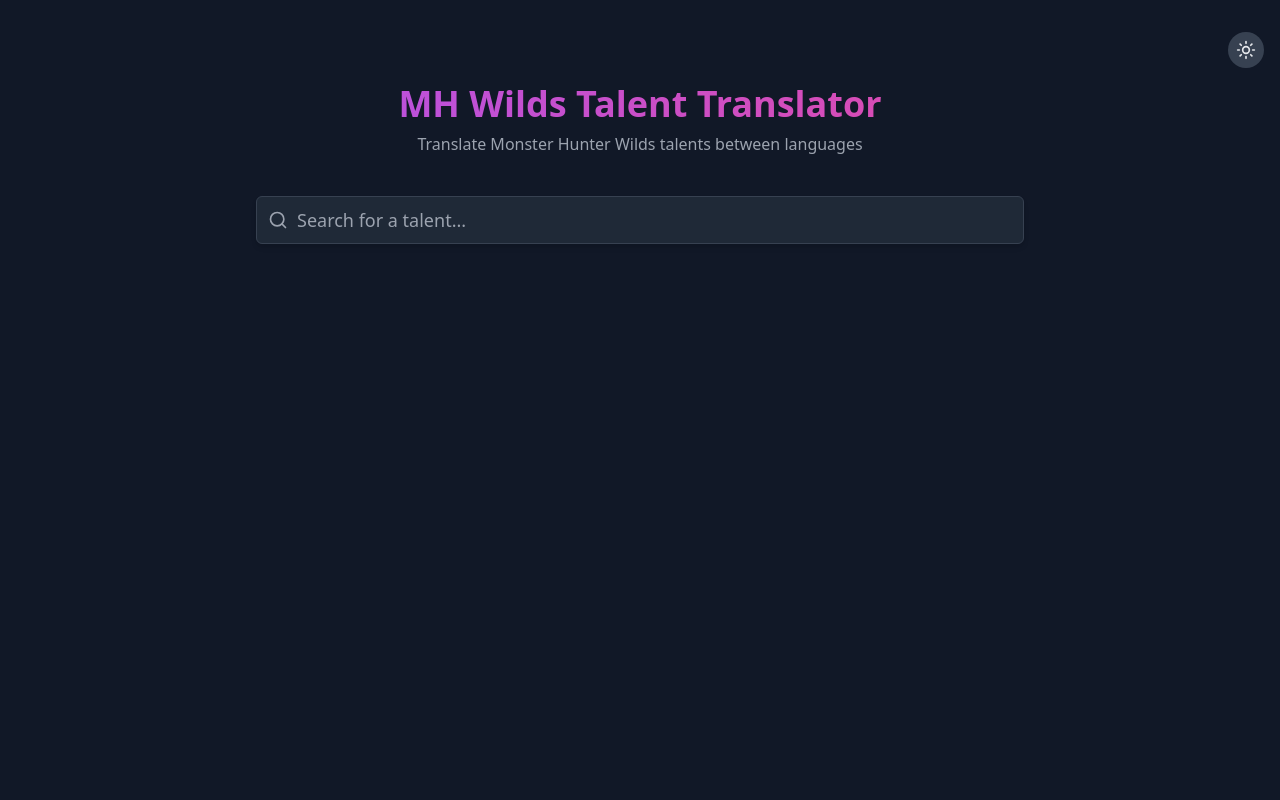
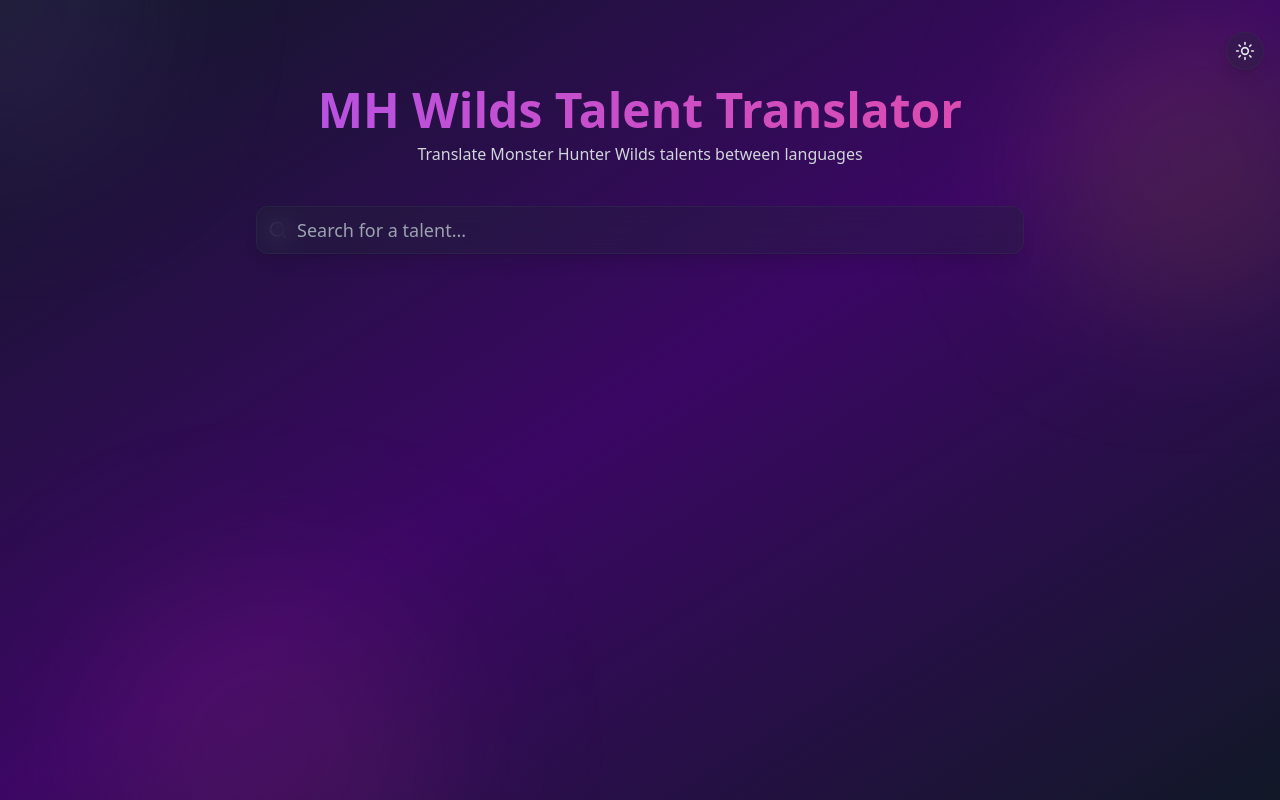
Before and after one commit to GMaxDev/mh_wilds_talents_translator, a React (Vite) app: page / in a window 1280 px wide. Built offline with nearby package versions, Linux system fonts and the light colour scheme.

Commit message:
feat: style update

```diff
--- a/src/App.jsx
+++ b/src/App.jsx
@@ -156,12 +156,22 @@
   };
 
   return (
-    <div className={`min-h-screen ${darkMode ? 'dark bg-gray-900' : 'bg-gradient-to-b from-white to-gray-100'}`}>
-      <div className="container mx-auto py-8 px-4">
+    <div className={`min-h-screen ${darkMode
+      ? 'dark bg-gradient-to-br from-gray-900 via-purple-950 to-gray-900'
+      : 'bg-gradient-to-br from-blue-50 via-purple-50 to-pink-50'}`}>
+
+      {/* Éléments décoratifs pour l'arrière-plan */}
+      <div className="fixed inset-0 overflow-hidden pointer-events-none">
+        <div className="absolute -top-40 -left-40 w-80 h-80 bg-purple-500 rounded-full mix-blend-multiply filter blur-3xl opacity-10 animate-blob"></div>
+        <div className="absolute top-0 -right-20 w-80 h-80 bg-yellow-500 rounded-full mix-blend-multiply filter blur-3xl opacity-10 animate-blob animation-delay-2000"></div>
+        <div className="absolute -bottom-40 left-20 w-80 h-80 bg-pink-500 rounded-full mix-blend-multiply filter blur-3xl opacity-10 animate-blob animation-delay-4000"></div>
+      </div>
+
+      <div className="container mx-auto py-8 px-4 relative z-10">
         <div className="flex justify-end mb-4">
           <button
             onClick={toggleDarkMode}
-            className="p-2 rounded-full bg-gray-200 dark:bg-gray-700 text-gray-700 dark:text-gray-200 hover:bg-gray-300 dark:hover:bg-gray-600 transition-colors"
+            className="p-2 rounded-full backdrop-blur-sm bg-white/10 dark:bg-gray-800/30 text-gray-700 dark:text-gray-200 hover:bg-white/20 dark:hover:bg-gray-700/50 transition-all duration-300 shadow-lg border border-white/20 dark:border-gray-700/30"
             aria-label={darkMode ? "Switch to light mode" : "Switch to dark mode"}
           >
             {darkMode ? <SunIcon /> : <MoonIcon />}
@@ -169,10 +179,10 @@
         </div>
 
         <div className="text-center mb-10">
-          <h1 className="text-4xl font-bold mb-2 bg-clip-text text-transparent bg-gradient-to-r from-purple-500 to-pink-500">
+          <h1 className="text-5xl font-bold mb-2 bg-clip-text text-transparent bg-gradient-to-r from-purple-500 to-pink-500">
             MH Wilds Talent Translator
           </h1>
-          <p className="text-gray-500 dark:text-gray-400">Translate Monster Hunter Wilds talents between languages</p>
+          <p className="text-gray-600 dark:text-gray-300">Translate Monster Hunter Wilds talents between languages</p>
         </div>
 
         <div className="max-w-3xl mx-auto">
@@ -185,11 +195,15 @@
               placeholder="Search for a talent..."
               value={searchQuery}
               onChange={(e) => setSearchQuery(e.target.value)}
-              className="pl-10 h-12 text-lg shadow-md transition-all focus:ring-2 focus:ring-purple-500 w-full rounded-md border border-gray-300 dark:border-gray-700 px-4 py-2 bg-white dark:bg-gray-800 text-gray-900 dark:text-gray-100"
+              className="pl-10 h-12 text-lg w-full rounded-xl border border-white/20 dark:border-gray-700/30 px-4 py-2
+                backdrop-blur-md bg-white/30 dark:bg-gray-800/30 text-gray-900 dark:text-gray-100
+                shadow-lg focus:ring-2 focus:ring-purple-500 focus:outline-none transition-all duration-300"
             />
             {searchQuery && (
               <div className="absolute right-3 top-1/2 transform -translate-y-1/2">
-                <span className="inline-flex items-center px-2 py-1 rounded-full text-xs font-medium bg-gray-100 dark:bg-gray-700 text-gray-800 dark:text-gray-200 border border-gray-300 dark:border-gray-600">
+                <span className="inline-flex items-center px-2 py-1 rounded-full text-xs font-medium
+                  backdrop-blur-md bg-white/30 dark:bg-gray-800/30 text-gray-800 dark:text-gray-200
+                  border border-white/20 dark:border-gray-700/30">
                   {sourceLanguage} detected
                   <SparklesIcon className="ml-1 text-yellow-500" />
                 </span>
@@ -198,20 +212,23 @@
           </div>
 
           {filteredTalents.length > 0 && (
-            <div className="mt-2 border dark:border-gray-700 rounded-md max-h-60 overflow-y-auto bg-white dark:bg-gray-800 shadow-lg">
+            <div className="mt-2 border border-white/20 dark:border-gray-700/30 rounded-xl max-h-60 overflow-y-auto
+              backdrop-blur-md bg-white/30 dark:bg-gray-800/30 shadow-lg">
               {filteredTalents.map((talentKey) => (
                 <div
                   key={talentKey}
-                  className="p-3 hover:bg-gray-100 dark:hover:bg-gray-700 cursor-pointer transition-colors border-b dark:border-gray-700 last:border-b-0 flex justify-between items-center"
+                  className="p-3 hover:bg-white/50 dark:hover:bg-gray-700/50 cursor-pointer transition-all duration-300
+                    border-b border-white/20 dark:border-gray-700/30 last:border-b-0 flex justify-between items-center"
                   onClick={() => handleTalentSelect(talentKey)}
                 >
                   <div>
                     <span className="font-medium text-gray-900 dark:text-gray-100">{talents[talentKey][sourceLanguage]?.name || talentKey}</span>
-                    <span className="text-xs text-gray-500 dark:text-gray-400 ml-2">
+                    <span className="text-xs text-gray-600 dark:text-gray-400 ml-2">
                       {talents[talentKey][sourceLanguage]?.category}
                     </span>
                   </div>
-                  <span className="text-xs px-2 py-1 rounded-full border border-gray-300 dark:border-gray-600 text-gray-700 dark:text-gray-300">
+                  <span className="text-xs px-2 py-1 rounded-full backdrop-blur-md bg-white/30 dark:bg-gray-800/30
+                    text-gray-700 dark:text-gray-300 border border-white/20 dark:border-gray-700/30">
                     {talentKey}
                   </span>
                 </div>
@@ -226,7 +243,9 @@
                   <select
                     value={sourceLanguage}
                     onChange={(e) => setSourceLanguage(e.target.value)}
-                    className="w-[100px] rounded-md border border-gray-300 dark:border-gray-700 px-3 py-2 bg-white dark:bg-gray-800 text-gray-900 dark:text-gray-100"
+                    className="w-[100px] rounded-xl border border-white/20 dark:border-gray-700/30 px-3 py-2
+                      backdrop-blur-md bg-white/30 dark:bg-gray-800/30 text-gray-900 dark:text-gray-100
+                      shadow-md focus:ring-2 focus:ring-purple-500 focus:outline-none"
                   >
                     {availableLanguages.map((lang) => (
                       <option key={`source-${lang}`} value={lang}>
@@ -237,7 +256,9 @@
 
                   <button
                     onClick={handleLanguageSwap}
-                    className="p-2 rounded-full hover:bg-gray-100 dark:hover:bg-gray-700 text-gray-700 dark:text-gray-300"
+                    className="p-2 rounded-full backdrop-blur-md bg-white/30 dark:bg-gray-800/30
+                      text-gray-700 dark:text-gray-300 hover:bg-white/50 dark:hover:bg-gray-700/50
+                      transition-all duration-300 border border-white/20 dark:border-gray-700/30 shadow-md"
                   >
                     <ArrowLeftRightIcon />
                   </button>
@@ -245,7 +266,9 @@
                   <select
                     value={targetLanguage}
                     onChange={(e) => setTargetLanguage(e.target.value)}
-                    className="w-[100px] rounded-md border border-gray-300 dark:border-gray-700 px-3 py-2 bg-white dark:bg-gray-800 text-gray-900 dark:text-gray-100"
+                    className="w-[100px] rounded-xl border border-white/20 dark:border-gray-700/30 px-3 py-2
+                      backdrop-blur-md bg-white/30 dark:bg-gray-800/30 text-gray-900 dark:text-gray-100
+                      shadow-md focus:ring-2 focus:ring-purple-500 focus:outline-none"
                   >
                     {availableLanguages.map((lang) => (
                       <option key={`target-${lang}`} value={lang}>
@@ -255,7 +278,8 @@
                   </select>
                 </div>
 
-                <span className="text-xs px-2 py-1 rounded-full border border-gray-300 dark:border-gray-600 text-gray-700 dark:text-gray-300">
+                <span className="text-xs px-2 py-1 rounded-full backdrop-blur-md bg-white/30 dark:bg-gray-800/30
+                  text-gray-700 dark:text-gray-300 border border-white/20 dark:border-gray-700/30">
                   {selectedTalent}
                 </span>
               </div>
@@ -282,10 +306,11 @@
   );
 }
 
-function TalentCard({ talent, language, darkMode }) {
+function TalentCard({ talent, talentKey, language, darkMode }) {
   if (!talent) {
     return (
-      <div className="border border-dashed dark:border-gray-700 rounded-lg p-4 bg-gray-50 dark:bg-gray-800">
+      <div className="border border-dashed border-white/20 dark:border-gray-700/30 rounded-xl p-4
+        backdrop-blur-md bg-white/20 dark:bg-gray-800/20 shadow-lg">
         <div className="p-4">
           <h3 className="text-lg font-medium text-gray-500 dark:text-gray-400">Translation not available in {language}</h3>
         </div>
@@ -294,28 +319,40 @@
   }
 
   return (
-    <div className="border dark:border-gray-700 rounded-lg overflow-hidden transition-all hover:shadow-md">
-      <div className={`${darkMode ? 'bg-gradient-to-r from-gray-800 to-gray-900' : 'bg-gradient-to-r from-gray-50 to-white'} border-b dark:border-gray-700 p-4`}>
+    <div className="group border border-white/20 dark:border-gray-700/30 rounded-xl overflow-hidden
+      backdrop-blur-md bg-white/30 dark:bg-gray-800/30
+      transition-all duration-500 hover:shadow-[0_0_15px_rgba(168,85,247,0.5)] dark:hover:shadow-[0_0_15px_rgba(168,85,247,0.3)]
+      hover:-translate-y-1">
+      <div className={`border-b border-white/20 dark:border-gray-700/30 p-4
+        ${darkMode
+          ? 'bg-gradient-to-r from-gray-800/50 to-purple-900/30'
+          : 'bg-gradient-to-r from-white/50 to-purple-100/30'}`}>
         <div className="flex justify-between items-start">
           <div>
-            <span className="inline-block px-2 py-1 text-xs font-medium rounded-full border border-gray-300 dark:border-gray-600 text-gray-700 dark:text-gray-300 mb-2">
+            <span className="inline-block px-2 py-1 text-xs font-medium rounded-full
+              backdrop-blur-md bg-white/30 dark:bg-gray-800/30
+              text-gray-700 dark:text-gray-300 border border-white/20 dark:border-gray-700/30 mb-2">
               {language}
             </span>
-            <h3 className="text-xl font-bold text-gray-900 dark:text-white">{talent.name}</h3>
-            <div className="text-sm font-medium text-gray-500 dark:text-gray-400 mt-1">{talent.category}</div>
+            <h3 className="text-xl font-bold text-gray-900 dark:text-white group-hover:text-purple-600 dark:group-hover:text-purple-400 transition-colors duration-300">
+              {talent.name}
+            </h3>
+            <div className="text-sm font-medium text-gray-600 dark:text-gray-400 mt-1">{talent.category}</div>
           </div>
         </div>
       </div>
-      <div className="p-4 bg-white dark:bg-gray-800">
+      <div className="p-4">
         <p className="mb-6 text-sm leading-relaxed text-gray-700 dark:text-gray-300">{talent.description}</p>
 
         {Object.keys(talent.levels).length > 0 && (
           <div>
             <h3 className="font-semibold mb-2 text-sm uppercase tracking-wide text-gray-500 dark:text-gray-400">Levels</h3>
-            <div className="space-y-2 rounded-md bg-gray-50 dark:bg-gray-700 p-3">
+            <div className="space-y-2 rounded-xl backdrop-blur-md bg-white/20 dark:bg-gray-700/30 p-3 border border-white/10 dark:border-gray-600/30">
               {Object.entries(talent.levels).map(([level, description]) => (
                 <div key={level} className="flex gap-2 text-sm">
-                  <span className="px-2 py-0.5 bg-gray-200 dark:bg-gray-600 rounded text-gray-800 dark:text-gray-200 shrink-0 self-start mt-0.5">
+                  <span className="px-2 py-0.5 bg-purple-100/70 dark:bg-purple-900/30 rounded-lg
+                    text-purple-800 dark:text-purple-300 shrink-0 self-start mt-0.5
+                    border border-purple-200/50 dark:border-purple-700/30">
                     {level}
                   </span>
                   <span className="text-gray-700 dark:text-gray-300">{description}</span>
--- a/src/index.css
+++ b/src/index.css
@@ -2,18 +2,11 @@
 @tailwind components;
 @tailwind utilities;
 
-@layer base {
-  :root {
-    --background: 0 0% 100%;
-    --foreground: 222.2 84% 4.9%;
-    --muted: 210 40% 96.1%;
-    --muted-foreground: 215.4 16.3% 46.9%;
+@layer utilities {
+  .animation-delay-2000 {
+    animation-delay: 2s;
   }
-
-  .dark {
-    --background: 222.2 84% 4.9%;
-    --foreground: 210 40% 98%;
-    --muted: 217.2 32.6% 17.5%;
-    --muted-foreground: 215 20.2% 65.1%;
+  .animation-delay-4000 {
+    animation-delay: 4s;
   }
 }
```
Also changed, not shown: tailwind.config.js (+27 -4 lines).
